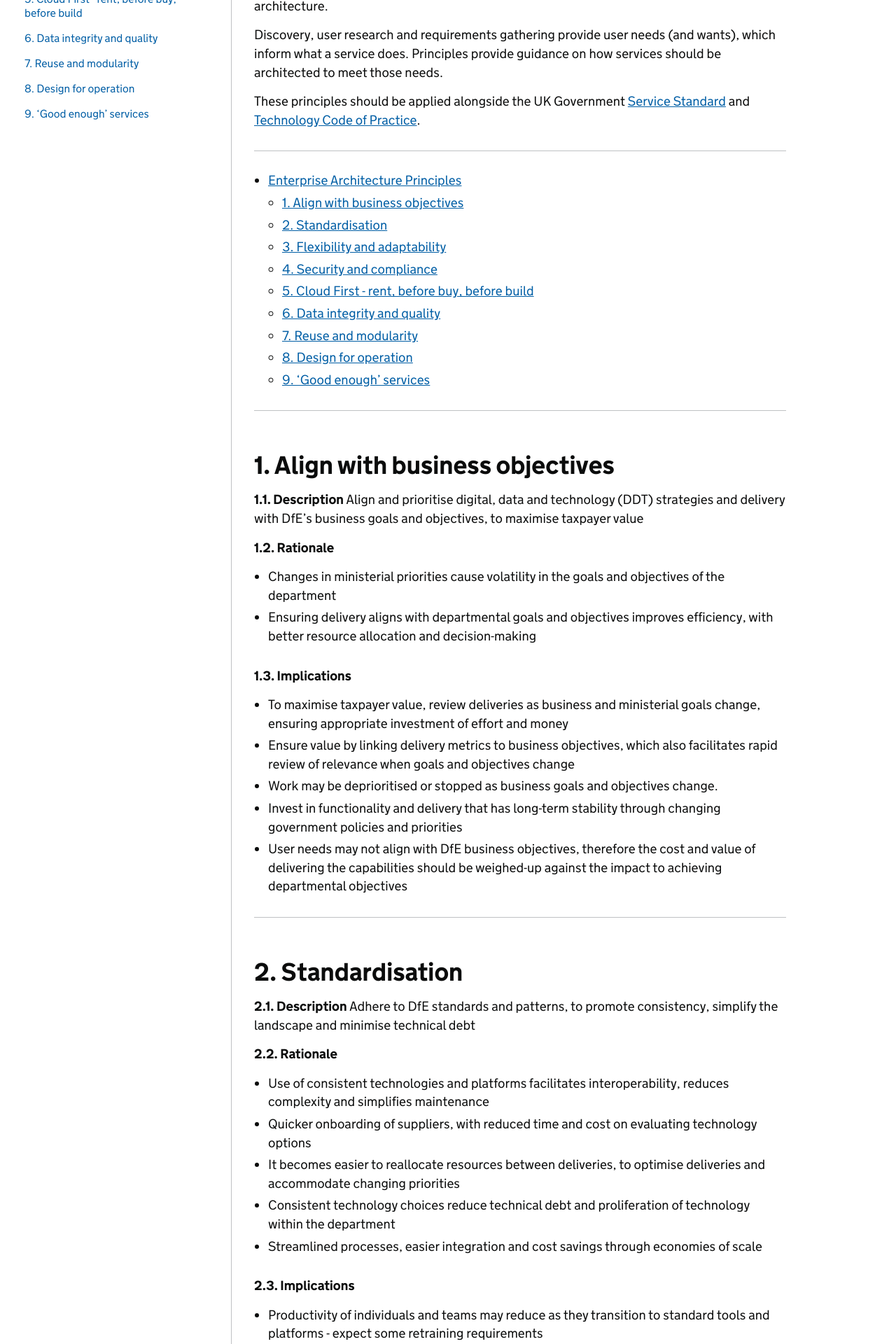
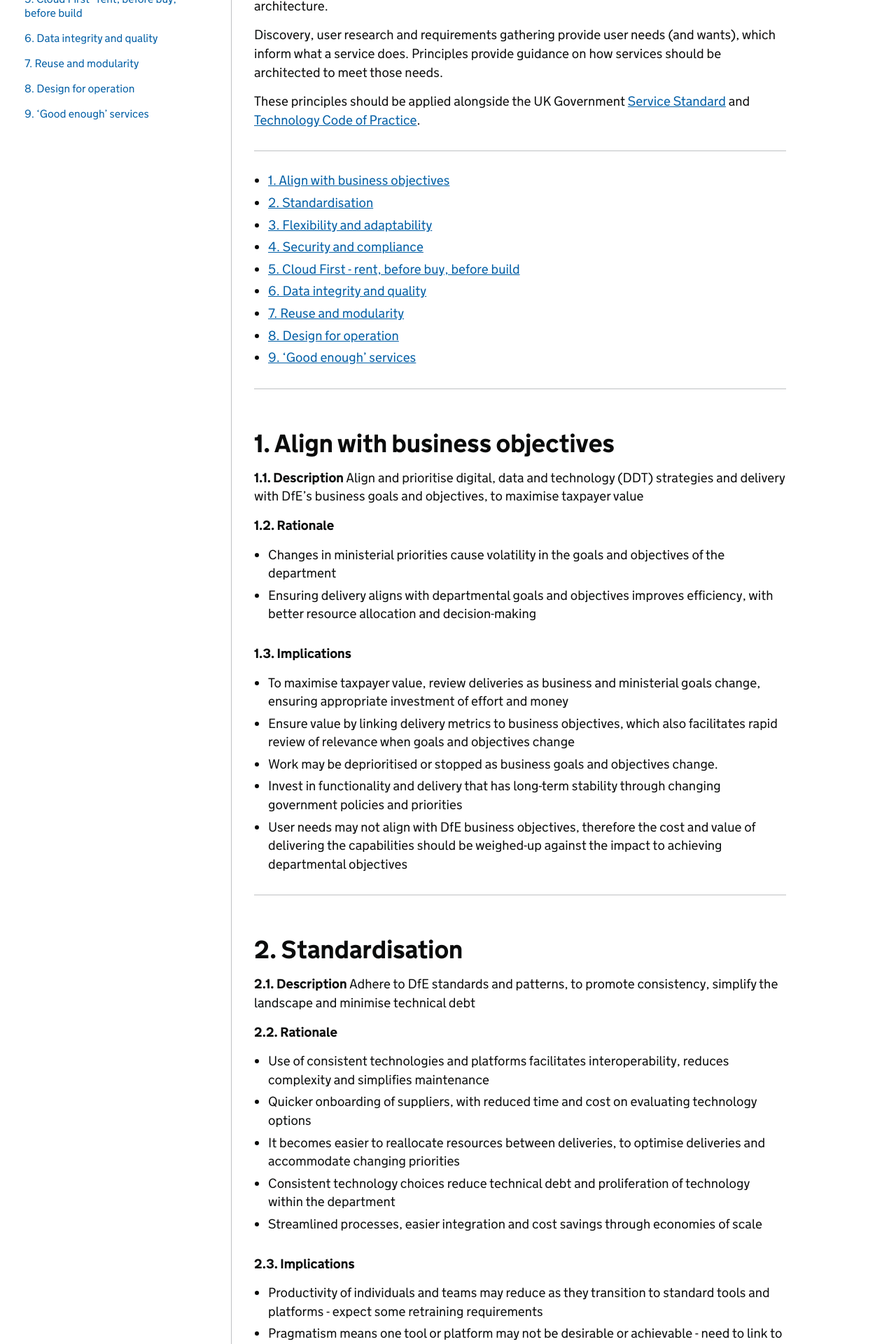
Before and after one commit to DFE-Digital/architecture, a Jekyll site: the page built from principles/enterprise-architecture-principles.md, in a window 1280 px wide. Shown: the part 314-2234 px from the top of the page at 70% size. Built offline with Jekyll 4.4.1, drawn with Linux system fonts in a browser that asks for light colours; our own code applies the rules of GitHub Pages for plain Markdown files.

Commit message:
update toc

```diff
--- a/principles/enterprise-architecture-principles.md
+++ b/principles/enterprise-architecture-principles.md
@@ -14,7 +14,6 @@ These principles should be applied alongside the UK Government [Service Standard
 
 ---
 
-- [Enterprise Architecture Principles](#enterprise-architecture-principles)
   - [1. Align with business objectives](#1-align-with-business-objectives)
   - [2. Standardisation](#2-standardisation)
   - [3. Flexibility and adaptability](#3-flexibility-and-adaptability)
```
